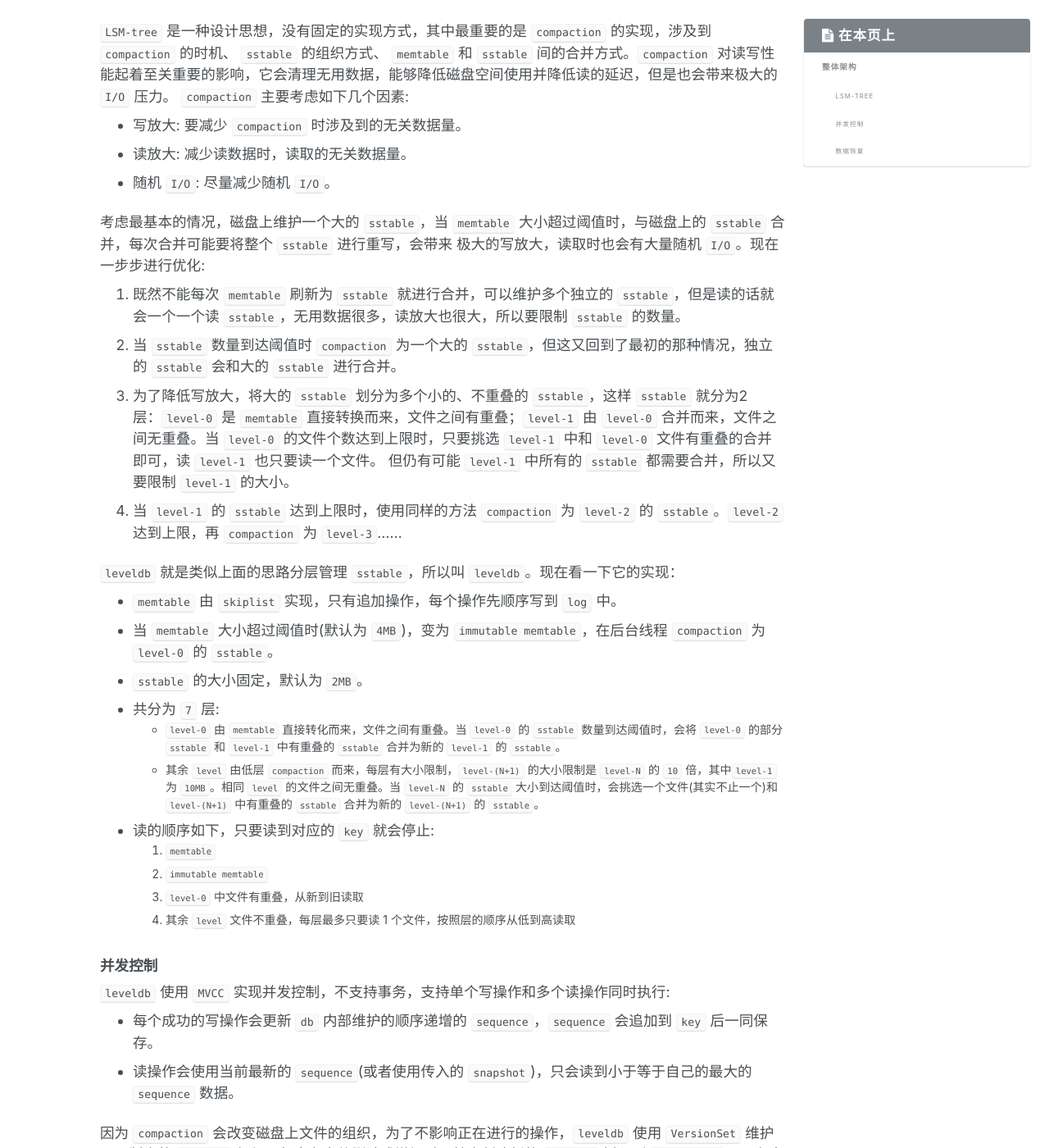
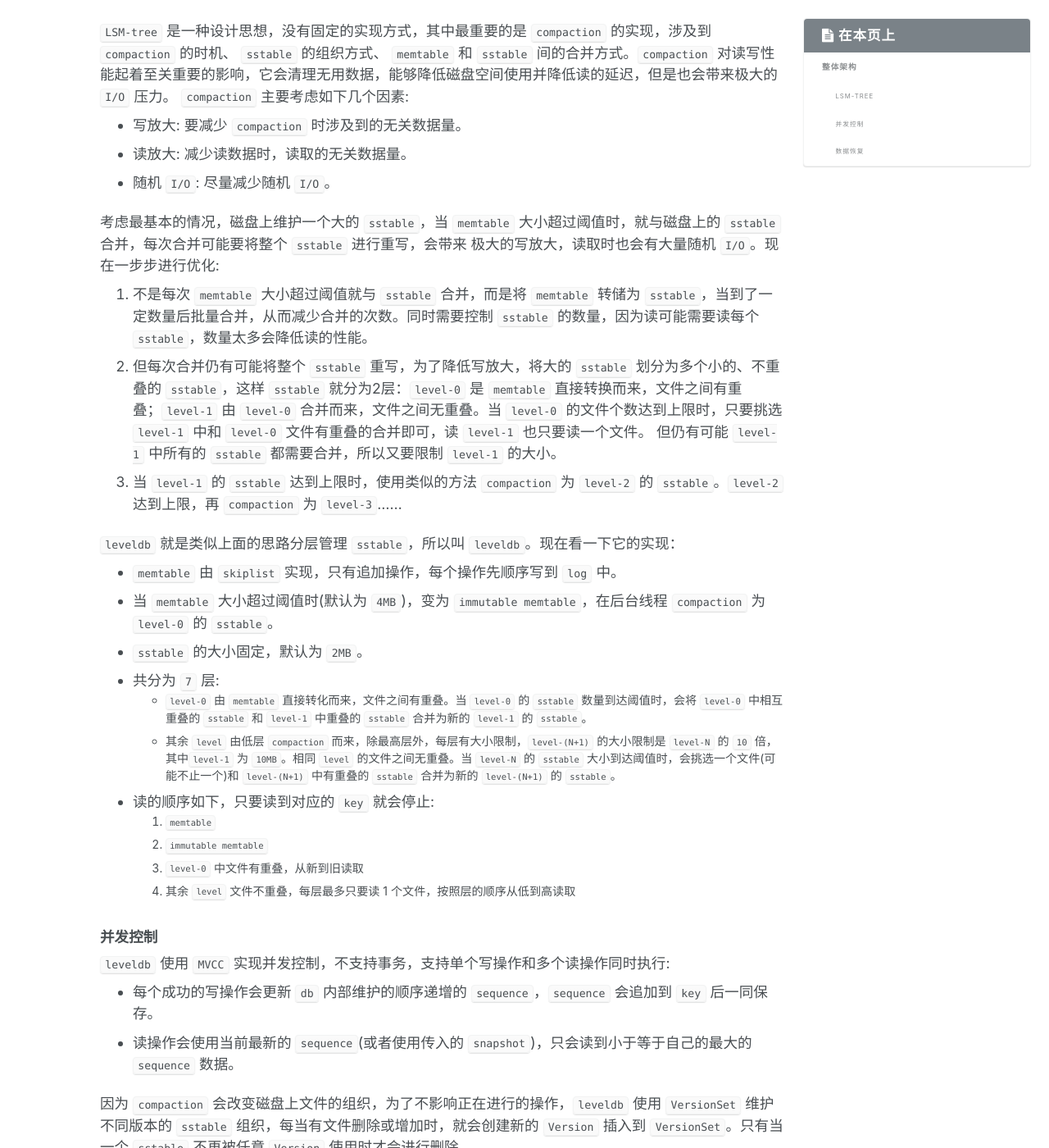
Before and after one commit to youjiali1995/youjiali1995.github.io, a Jekyll site: the page built from _posts/Storage/2018-07-14-leveldb-architecture.md, in a window 1280 px wide and 1400 px high, scrolled down 1184 px. Shown: the whole window at 82% size. Built offline with Jekyll 4.4.1, drawn with Linux system fonts in a browser that asks for light colours.

Commit message:
Finish leveldb.

```diff
--- a/_posts/Storage/2018-07-14-leveldb-architecture.md
+++ b/_posts/Storage/2018-07-14-leveldb-architecture.md
@@ -28,23 +28,22 @@
 * 读放大: 减少读数据时，读取的无关数据量。
 * 随机 `I/O`: 尽量减少随机 `I/O`。
 
-考虑最基本的情况，磁盘上维护一个大的 `sstable`，当 `memtable` 大小超过阈值时，与磁盘上的 `sstable` 合并，每次合并可能要将整个 `sstable` 进行重写，会带来
+考虑最基本的情况，磁盘上维护一个大的 `sstable`，当 `memtable` 大小超过阈值时，就与磁盘上的 `sstable` 合并，每次合并可能要将整个 `sstable` 进行重写，会带来
 极大的写放大，读取时也会有大量随机 `I/O`。现在一步步进行优化:
-1. 既然不能每次 `memtable` 刷新为 `sstable` 就进行合并，可以维护多个独立的 `sstable`，但是读的话就会一个一个读 `sstable`，无用数据很多，读放大也很大，所以要限制 `sstable` 的数量。
-2. 当 `sstable` 数量到达阈值时 `compaction` 为一个大的 `sstable`，但这又回到了最初的那种情况，独立的 `sstable` 会和大的 `sstable` 进行合并。
-3. 为了降低写放大，将大的 `sstable` 划分为多个小的、不重叠的 `sstable`，这样 `sstable` 就分为2层：`level-0` 是 `memtable` 直接转换而来，文件之间有重叠；`level-1` 由
+1. 不是每次 `memtable` 大小超过阈值就与 `sstable` 合并，而是将 `memtable` 转储为 `sstable`，当到了一定数量后批量合并，从而减少合并的次数。同时需要控制 `sstable` 的数量，因为读可能需要读每个 `sstable`，数量太多会降低读的性能。
+2. 但每次合并仍有可能将整个 `sstable` 重写，为了降低写放大，将大的 `sstable` 划分为多个小的、不重叠的 `sstable`，这样 `sstable` 就分为2层：`level-0` 是 `memtable` 直接转换而来，文件之间有重叠；`level-1` 由
 `level-0` 合并而来，文件之间无重叠。当 `level-0` 的文件个数达到上限时，只要挑选 `level-1` 中和 `level-0` 文件有重叠的合并即可，读 `level-1` 也只要读一个文件。
 但仍有可能 `level-1` 中所有的 `sstable` 都需要合并，所以又要限制 `level-1` 的大小。
-4. 当 `level-1` 的 `sstable` 达到上限时，使用同样的方法 `compaction` 为 `level-2` 的 `sstable`。`level-2` 达到上限，再 `compaction` 为 `level-3`……
+3. 当 `level-1` 的 `sstable` 达到上限时，使用类似的方法 `compaction` 为 `level-2` 的 `sstable`。`level-2` 达到上限，再 `compaction` 为 `level-3`……
 
 `leveldb` 就是类似上面的思路分层管理 `sstable`，所以叫 `leveldb`。现在看一下它的实现：
 * `memtable` 由 `skiplist` 实现，只有追加操作，每个操作先顺序写到 `log` 中。
 * 当 `memtable` 大小超过阈值时(默认为 `4MB`)，变为 `immutable memtable`，在后台线程 `compaction` 为 `level-0` 的 `sstable`。
 * `sstable` 的大小固定，默认为 `2MB`。
 * 共分为 `7` 层:
-    * `level-0` 由 `memtable` 直接转化而来，文件之间有重叠。当 `level-0` 的 `sstable` 数量到达阈值时，会将 `level-0` 的部分 `sstable` 和 `level-1` 中有重叠的 `sstable` 合并为新的 `level-1` 的 `sstable`。
-    * 其余 `level` 由低层 `compaction` 而来，每层有大小限制，`level-(N+1)` 的大小限制是 `level-N` 的 `10` 倍，其中`level-1` 为 `10MB`。相同 `level` 的文件之间无重叠。当 `level-N` 的
- `sstable` 大小到达阈值时，会挑选一个文件(其实不止一个)和 `level-(N+1)` 中有重叠的 `sstable` 合并为新的 `level-(N+1)` 的 `sstable`。
+    * `level-0` 由 `memtable` 直接转化而来，文件之间有重叠。当 `level-0` 的 `sstable` 数量到达阈值时，会将 `level-0` 中相互重叠的 `sstable` 和 `level-1` 中重叠的 `sstable` 合并为新的 `level-1` 的 `sstable`。
+    * 其余 `level` 由低层 `compaction` 而来，除最高层外，每层有大小限制，`level-(N+1)` 的大小限制是 `level-N` 的 `10` 倍，其中`level-1` 为 `10MB`。相同 `level` 的文件之间无重叠。当 `level-N` 的
+ `sstable` 大小到达阈值时，会挑选一个文件(可能不止一个)和 `level-(N+1)` 中有重叠的 `sstable` 合并为新的 `level-(N+1)` 的 `sstable`。
 * 读的顺序如下，只要读到对应的 `key` 就会停止:
     1. `memtable`
     2. `immutable memtable`
```
Also changed, not shown: _posts/Storage/2018-07-23-leveldb-compaction.md (+12 -3 lines), _posts/Storage/2018-07-25-leveldb-read.md (added, +65 -0 lines), assets/images/leveldb/version_edit.png (added), assets/images/leveldb/version_set.png (added).
